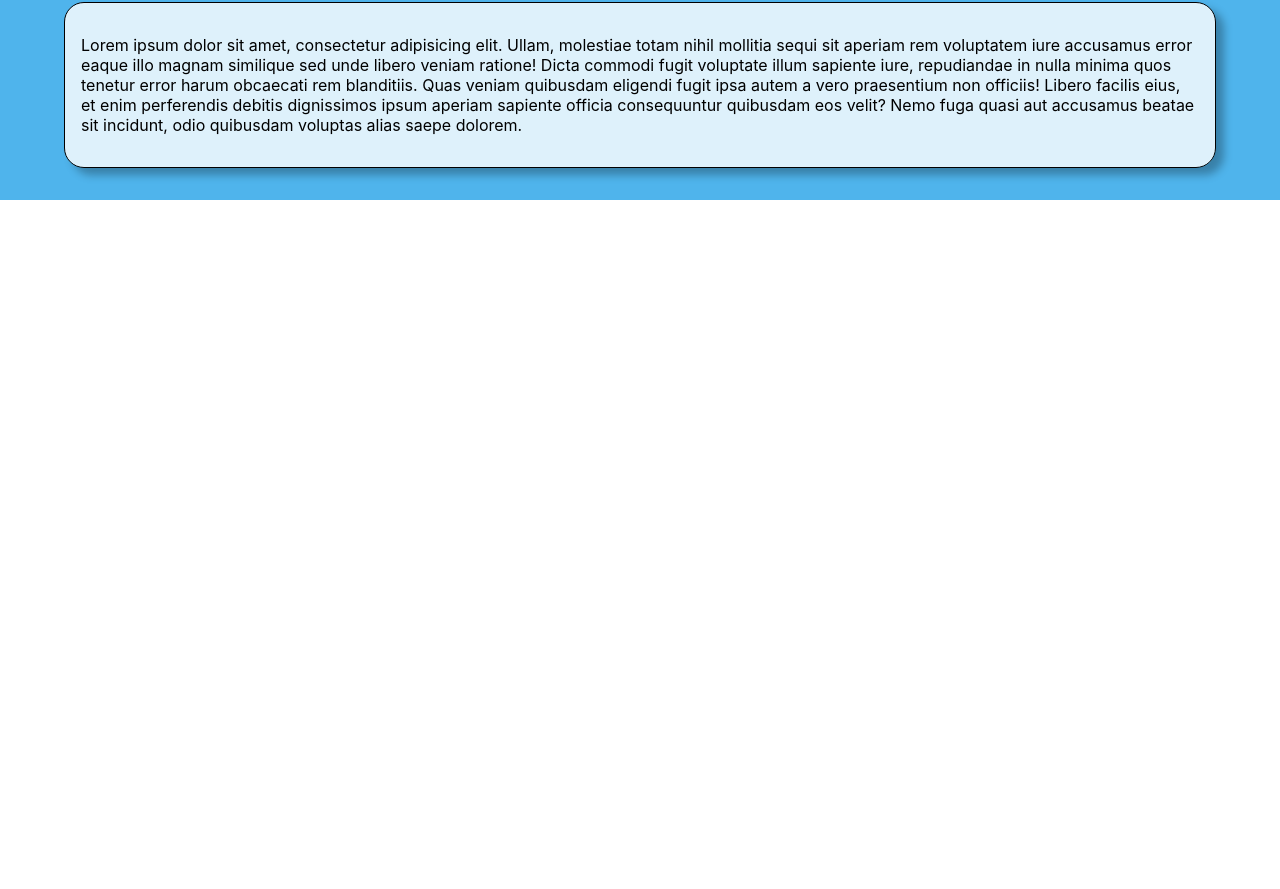
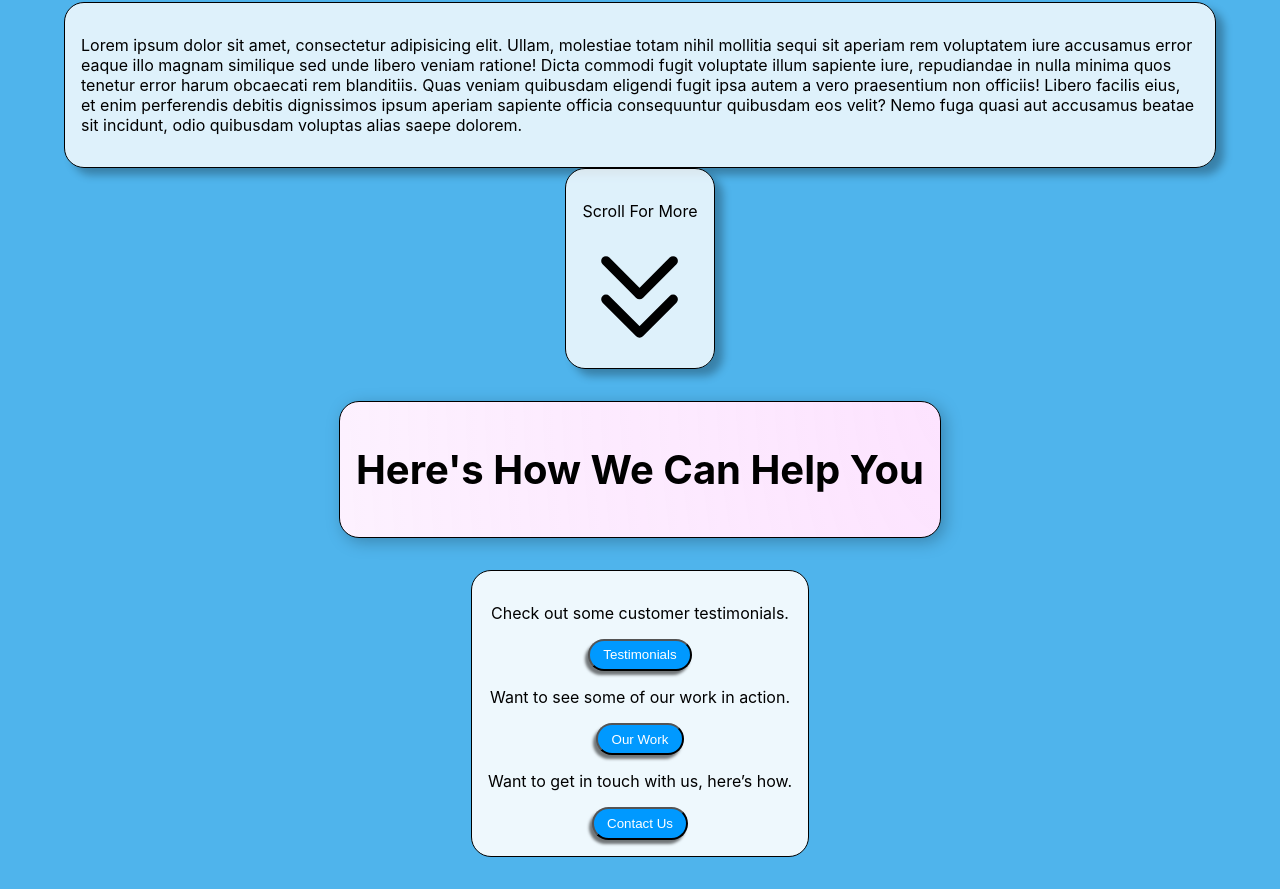
Before and after one commit to petercr/SanTan, a Next.js app: page / in a window 1280 px wide. Shown: the part 1230-2119 px from the top of the page. Before the commit the page ends 1430 px from the top, so only its background shows below. Built offline with nearby package versions, Linux system fonts and the light colour scheme.

Commit message:
✨ init card for last part of index page b4 socials

```diff
--- /dev/null
+++ b/src/components/ButtonLinkCard.tsx
@@ -0,0 +1,38 @@
+import type { NextComponentType } from 'next';
+import styled from 'styled-components';
+import HeaderCard from './HeaderCard';
+
+const StyledDiv = styled.div`
+  display: flex;
+  flex-direction: column;
+  align-items: center;
+  justify-content: center;
+  background: rgba(255, 255, 255, 0.9);
+  border: 1px solid #000000;
+  border-radius: 20px;
+  padding: 1em;
+
+  & button {
+    color: #fff;
+    background: #0099ff;
+    box-shadow: -3px 4px 3px rgba(0, 0, 0, 0.53);
+    border-radius: 20px;
+    padding: 0.5em 1em;
+  }
+`;
+
+const ButtonLinkCard: NextComponentType = () => (
+  <>
+    <HeaderCard text="Here's How We Can Help You" />
+    <StyledDiv>
+      <p>Check out some customer testimonials.</p>
+      <button type="button">Testimonials</button>
+      <p>Want to see some of our work in action.</p>
+      <button type="button">Our Work</button>
+      <p>Want to get in touch with us, here’s how. </p>
+      <button type="button">Contact Us</button>
+    </StyledDiv>
+  </>
+);
+
+export default ButtonLinkCard;
--- a/src/pages/index.tsx
+++ b/src/pages/index.tsx
@@ -7,6 +7,7 @@ import FourLinkCard from '../components/FourLinkCard';
 import NavCard from '../components/NavCard';
 import styles from '../../styles/Home.module.css';
 import HeaderTextCard from '../components/HeaderTextCard';
+import ButtonLinkCard from '../components/ButtonLinkCard';
 
 const Home: NextPage = () => (
   <div className={styles.container}>
@@ -19,10 +20,12 @@ const Home: NextPage = () => (
     <main>
       <div className={styles.mainContent}>
         <Card />
-        <NavCard />
         <HeaderCard text="What We Do" />
         <FourLinkCard />
+        <NavCard />
         <HeaderTextCard />
+        <NavCard />
+        <ButtonLinkCard />
       </div>
       <Image
         src="/beach_backdrop.svg"
```
